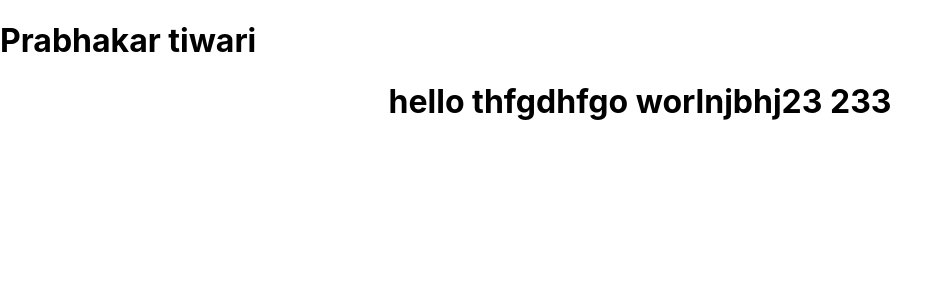
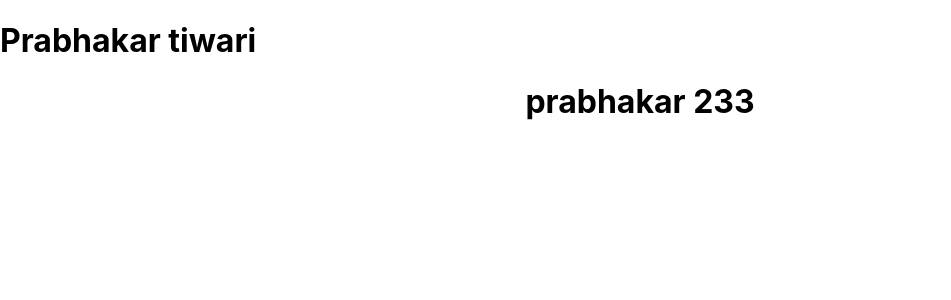
Before and after one commit to ptiwari17/Restaurent_Website, a React (Create React App) app: page / in a window 1280 px wide. Shown: the top 300 px of the page, without its empty margins (0-951 px from the left). Built offline with nearby package versions, Linux system fonts and the light colour scheme.

Commit message:
begginning

```diff
--- a/src/App.js
+++ b/src/App.js
@@ -3,7 +3,7 @@ import './App.css';
 function App() {
   return (
     <div className="App">
-      <h1>hello thfgdhfgo worlnjbhj23
+      <h1> prabhakar
       233
     </h1>
     </div>
```
